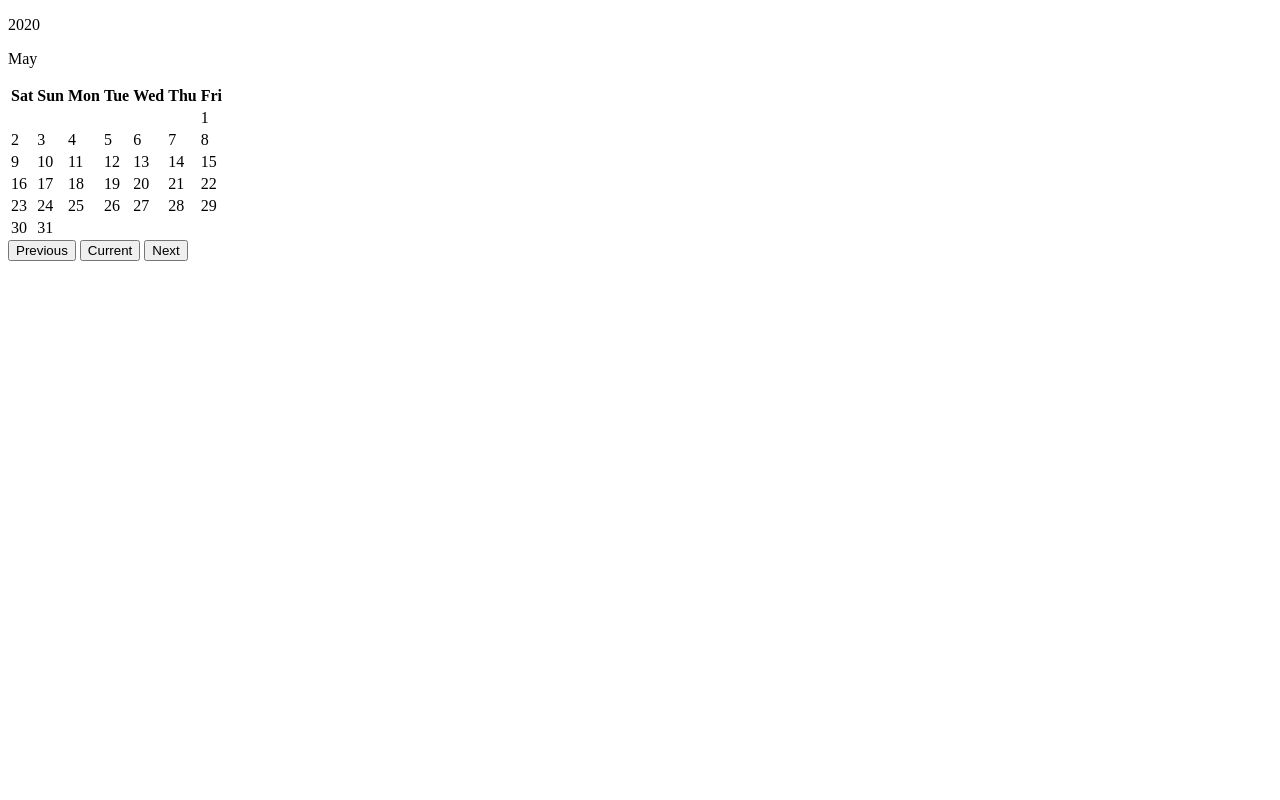
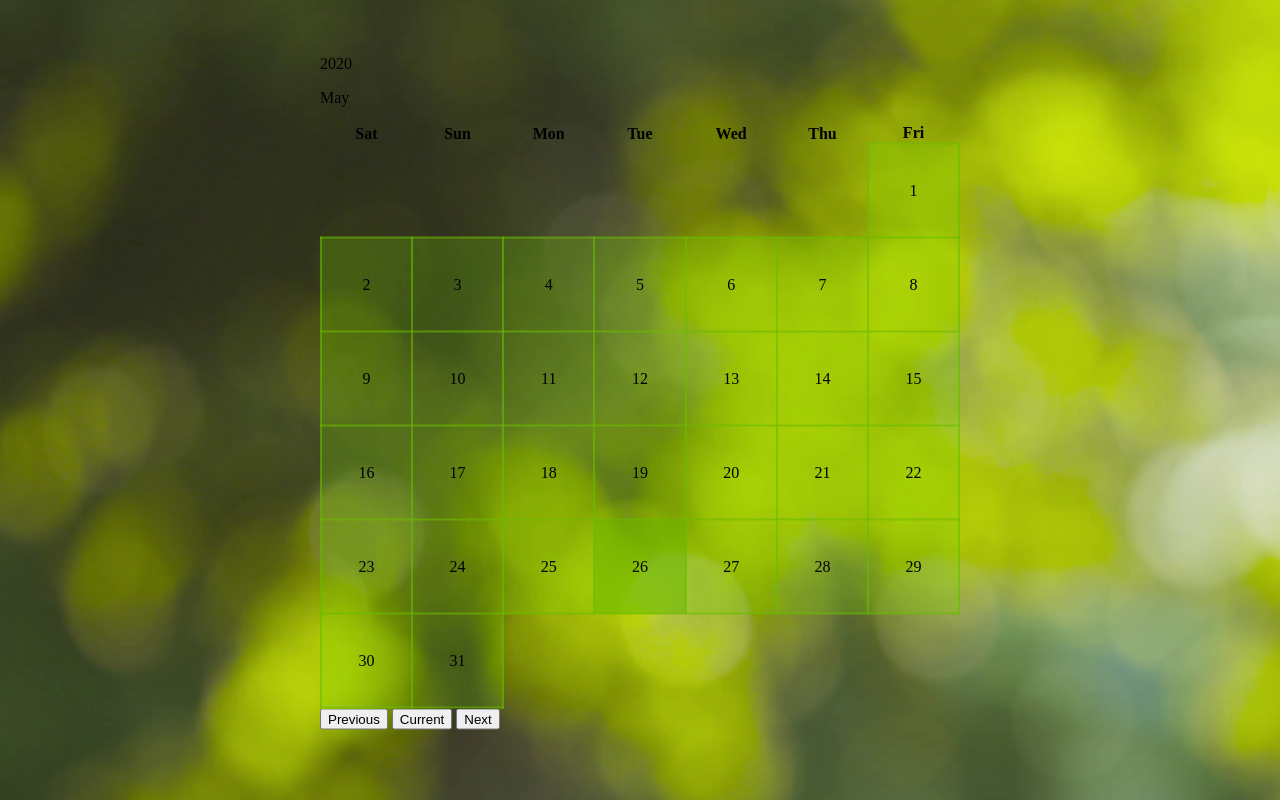
Before and after one commit to Arvmor/Calendar, a plain HTML site: page index.html in a window 1280 px wide. Drawn offline with Linux system fonts and the light colour scheme.

Commit message:
Very first front-end development
Initialized the main calander table and made the base structure of the UI

```diff
--- a/app.js
+++ b/app.js
@@ -18,6 +18,7 @@ function clearDates() {
     for (let j = 1; j < 42; j++) {
         daysText = document.getElementById(j);
         daysText.innerText = '';
+        daysText.className = '';
     }
 }
 
@@ -48,7 +49,7 @@ function currentMonth() {
     currentMonthName = month[date.getUTCMonth()][0];
     currentMonthDate = date.getUTCMonth();
     currentYearName = date.getUTCFullYear();
-    showMonth();
+    showMonth(date.getUTCDate());
 }
 // InterFace function
 function showMonth(day=1){
@@ -60,6 +61,7 @@ function showMonth(day=1){
     for (let t = 1; t <= dayamount; t++) {
         daybtn = document.getElementById(t + startday);
         daybtn.innerText = t;
+        daybtn.className = "day";
     }
     document.getElementById(day + startday).className = "selected";
 }
--- a/index.html
+++ b/index.html
@@ -4,17 +4,18 @@
 <head>
     <meta charset="UTF-8">
     <meta name="viewport" content="width=device-width, initial-scale=1.0">
+    <link rel="stylesheet" href="main.css"/>
     <title>Calendar</title>
 </head>
 
 <body>
+    <div class="tablediv">
         <div>
             <p id="year"></p>
         </div>
         <div>
             <p id="month"></p>
         </div>
-    <div>
         <table>
             <thead>
                 <tr>
@@ -84,10 +85,10 @@
                 </tr>
             </tbody>
         </table>
-    </div>
         <button id="previousM">Previous</button>
         <button id="currentM">Current</button>
         <button id="nextM">Next</button>
+    </div>
     <script src="app.js"></script>
     <script src="interface.js"></script>
 </body>
--- a/main.css
+++ b/main.css
@@ -0,0 +1,40 @@
+body{
+    background-image: url("source/backblur.jpg");
+    background-repeat: no-repeat;
+}
+
+.tablediv{
+    position: fixed;
+    top: 48%;
+    left: 50%;
+    -webkit-transform: translate(-50%, -50%);
+    transform: translate(-50%, -50%);
+}
+
+.day{
+    background-color: rgba(122, 216, 0, 0.233);
+    border: 2px solid rgba(106, 187, 0, 0.603);
+    text-align: center;
+    width: 90px;
+    height: 90px;
+}
+
+.selected{
+    background-color: rgba(106, 187, 0, 0.603);
+    border: 2px solid rgba(106, 187, 0, 0.603);
+    text-align: center;
+    width: 90px;
+    height: 90px;
+}
+
+table{
+    border-collapse: collapse;
+}
+
+th{
+
+}
+
+td{
+
+}
```
Also changed, not shown: source/backblur.jpg (added). Lines whose indentation alone changed are shown as unchanged.
